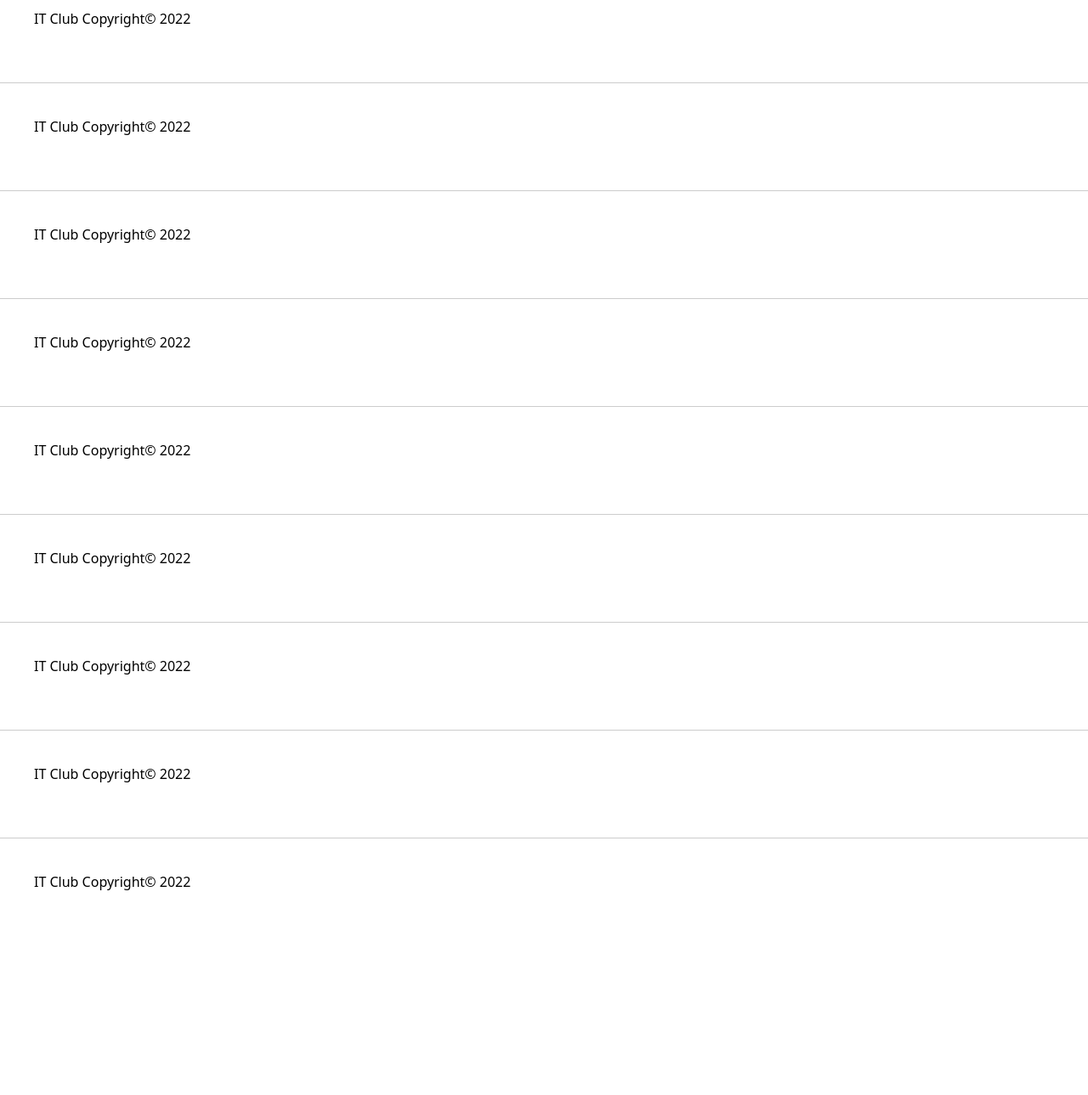
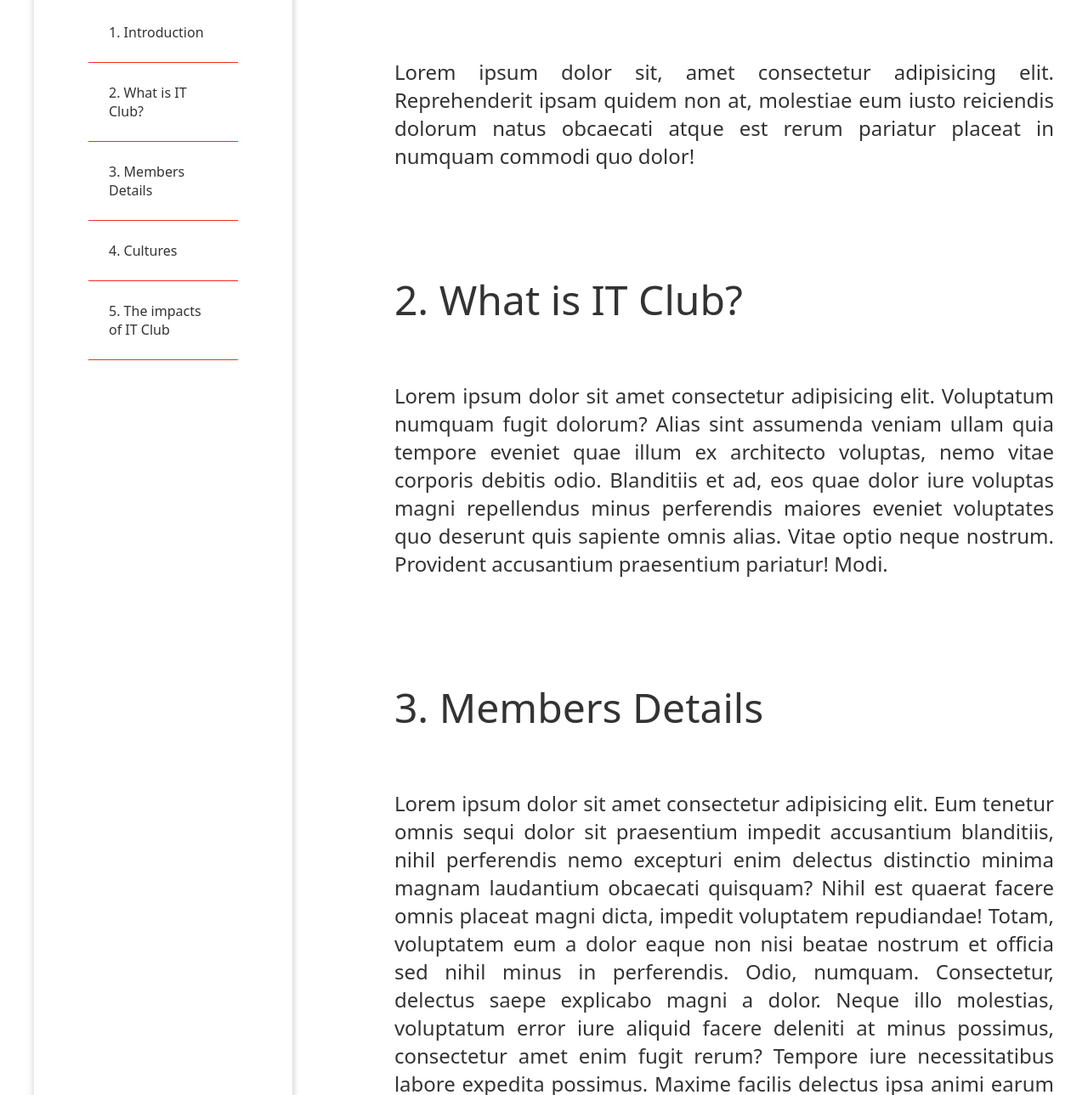
Before and after one commit to datnt19213/WebDesignClb, a plain HTML site: page clb_web-design/index.html in a window 1280 px wide. Shown: the part 986-2275 px from the top of the page at 85% size. Before the commit the page ends 2075 px from the top, so only its background shows below. Drawn offline with nearby package versions, Linux system fonts and the light colour scheme.

Commit message:
Completed index && home

```diff
--- /dev/null
+++ b/clb_web-design/css/homeStyle.css
@@ -0,0 +1,85 @@
+* {
+  padding: 0;
+  margin: 0;
+  box-sizing: border-box;
+  font-family: system-ui, -apple-system, BlinkMacSystemFont, "Segoe UI", Roboto,
+    Oxygen, Ubuntu, Cantarell, "Open Sans", "Helvetica Neue", sans-serif;
+}
+
+html {
+  font-size: 100%;
+}
+
+:root {
+  --txt-color: #fff;
+  --txt-color2: #333;
+  --border: #fff;
+  --border-2: #fd2b1d;
+  --shadow: rgba(230, 230, 230, 0.6);
+  --btn: #090;
+  --border-3: #ccc;
+  --transparent: rgba(30, 30, 30, 0.13);
+}
+
+body {
+  min-width: 1000px;
+}
+
+.home {
+  display: flex;
+  margin: 0vh 5vh;
+  gap: 15vh;
+}
+.col-1 {
+  margin-top: 15vh;
+  width: 50vh;
+  box-shadow: 0px 0px 8px 0.5px var(--border-3);
+  padding: 8vh;
+}
+
+.info-tb-content {
+  padding: 3vh;
+  color: var(--txt-color2);
+  border-bottom: 1px solid var(--border-2);
+}
+
+.info-tb-content:hover {
+  border-color: var(--btn);
+  transition: 0.3s;
+  cursor: pointer;
+  color: var(--btn);
+}
+
+.col-2 {
+  width: 150vh;
+  text-align: justify;
+  color: var(--txt-color2);
+}
+
+.infor-session {
+  margin-top: 15vh;
+}
+
+.info-content-title {
+  font-size: 3em;
+  margin-bottom: 8vh;
+}
+
+.info-content {
+  font-size: 1.5em;
+}
+
+@media screen and (max-width: 1100px) {
+  .home {
+    display: block;
+    justify-content: center;
+  }
+
+  .col-1 {
+    width: 50vh;
+  }
+
+  .col-2 {
+    width: 100%;
+  }
+}
--- a/clb_web-design/css/style.css
+++ b/clb_web-design/css/style.css
@@ -116,16 +116,16 @@ body {
   position: relative;
 }
 
+.menu-item-txt {
+  padding: 5vh;
+  font-size: 1.3em;
+  color: var(--txt-color);
+}
+
 .menu-item:hover > .menu-item-txt {
   border-bottom: 3px solid var(--border-2);
   color: var(--border-2);
   transition: 0.3s;
-}
-
-.menu-item-txt {
-  padding: 5vh;
-  font-size: 1.3em;
-  color: var(--txt-color);
 }
 
 .image-show-out {
--- a/clb_web-design/index.html
+++ b/clb_web-design/index.html
@@ -18,6 +18,7 @@
       crossorigin="anonymous"
     ></script>
     <link rel="stylesheet" href="./css/style.css" />
+    <link rel="stylesheet" href="./css/homeStyle.css" />
     <script src="./js/js.js"></script>
   </head>
   <body>
@@ -81,7 +82,102 @@
         </div>
       </div>
 
-      <div class="home"></div>
+      <div class="home">
+        <div class="col-1">
+          <p class="info-tb-content">1. Introduction</p>
+          <p class="info-tb-content">2. What is IT Club?</p>
+          <p class="info-tb-content">3. Members Details</p>
+          <p class="info-tb-content">4. Cultures</p>
+          <p class="info-tb-content">5. The impacts of IT Club</p>
+        </div>
+        <div class="col-2">
+          <div class="infor-session">
+            <p class="info-content-title">1. Introduction</p>
+            <p class="info-content">
+              Lorem ipsum dolor sit, amet consectetur adipisicing elit.
+              Reprehenderit ipsam quidem non at, molestiae eum iusto reiciendis
+              dolorum natus obcaecati atque est rerum pariatur placeat in
+              numquam commodi quo dolor!
+            </p>
+          </div>
+          <div class="infor-session">
+            <p class="info-content-title">2. What is IT Club?</p>
+            <p class="info-content">
+              Lorem ipsum dolor sit amet consectetur adipisicing elit.
+              Voluptatum numquam fugit dolorum? Alias sint assumenda veniam
+              ullam quia tempore eveniet quae illum ex architecto voluptas, nemo
+              vitae corporis debitis odio. Blanditiis et ad, eos quae dolor iure
+              voluptas magni repellendus minus perferendis maiores eveniet
+              voluptates quo deserunt quis sapiente omnis alias. Vitae optio
+              neque nostrum. Provident accusantium praesentium pariatur! Modi.
+            </p>
+          </div>
+          <div class="infor-session">
+            <p class="info-content-title">3. Members Details</p>
+            <p class="info-content">
+              Lorem ipsum dolor sit amet consectetur adipisicing elit. Eum
+              tenetur omnis sequi dolor sit praesentium impedit accusantium
+              blanditiis, nihil perferendis nemo excepturi enim delectus
+              distinctio minima magnam laudantium obcaecati quisquam? Nihil est
+              quaerat facere omnis placeat magni dicta, impedit voluptatem
+              repudiandae! Totam, voluptatem eum a dolor eaque non nisi beatae
+              nostrum et officia sed nihil minus in perferendis. Odio, numquam.
+              Consectetur, delectus saepe explicabo magni a dolor. Neque illo
+              molestias, voluptatum error iure aliquid facere deleniti at minus
+              possimus, consectetur amet enim fugit rerum? Tempore iure
+              necessitatibus labore expedita possimus. Maxime facilis delectus
+              ipsa animi earum rem, aut suscipit incidunt adipisci omnis aperiam
+              error temporibus, dignissimos sed perferendis dolorem itaque
+              ratione porro voluptatibus quasi ipsam quis pariatur ex? Velit,
+              maxime! Et, doloremque. Quo architecto iure nam ipsum dolorum,
+              porro vel illo voluptatem molestias? Voluptates sit sint eveniet
+              ut molestias unde sequi minus dolores laboriosam, dignissimos,
+              odit error fugit vitae deleniti.
+            </p>
+          </div>
+          <div class="infor-session">
+            <p class="info-content-title">4. Cultures</p>
+            <p class="info-content">
+              Lorem ipsum dolor sit amet consectetur adipisicing elit. Iste,
+              inventore non! Deserunt minima distinctio totam dolor consequuntur
+              ducimus exercitationem, culpa deleniti porro, aut itaque alias
+              quod cumque libero maiores reiciendis? Deserunt optio itaque iste
+              natus quos obcaecati id, voluptas, ipsum laborum aspernatur quae
+              cupiditate error aut ipsa quod animi ullam porro cum consequuntur,
+              repudiandae modi nemo accusantium! Quis, modi tempora! Soluta modi
+              ratione ipsum dolores fugit veniam natus voluptatem deleniti
+              voluptatum beatae? Voluptatibus cupiditate ipsam eligendi
+              doloribus? Sunt debitis pariatur quia vitae rem? Quod laborum
+              cupiditate cumque dolores eveniet. Quos. Qui ducimus, nihil
+              exercitationem pariatur voluptatum voluptatibus voluptas,
+              architecto cum nobis rerum nemo veritatis obcaecati, laudantium
+              quae quibusdam alias repudiandae? Aspernatur sint illo et quaerat
+              repellat totam sit? Neque, provident. Possimus nam consectetur ex
+              minima nulla similique eaque id totam, facilis quaerat quis
+              consequatur eos sunt rerum inventore magni. Distinctio delectus
+              quibusdam blanditiis, corporis reiciendis eaque odit architecto
+              similique mollitia?
+            </p>
+          </div>
+          <div class="infor-session">
+            <p class="info-content-title">5. The impacts of IT Club</p>
+            <p class="info-content">
+              Lorem ipsum dolor sit amet consectetur adipisicing elit. Quo non
+              ducimus minus minima, nisi repellendus. Facere vel consequatur
+              eaque assumenda consectetur laboriosam quaerat, maiores,
+              reiciendis libero quis non, atque doloremque? Itaque placeat
+              laudantium distinctio omnis doloremque ullam rerum modi
+              consequatur aliquam numquam facilis quae fugiat porro assumenda
+              quam debitis voluptate quos tempora sit, perspiciatis labore
+              possimus consequuntur sunt? Itaque, laudantium? Quaerat, deserunt
+              facilis. Natus magnam ut omnis laborum non dolor corporis ab,
+              assumenda ea! Quisquam eaque in commodi eum est qui deserunt,
+              mollitia cupiditate reprehenderit ducimus. Laborum tempore ab
+              suscipit?
+            </p>
+          </div>
+        </div>
+      </div>
 
       <div class="leader"></div>
 
@@ -92,33 +188,6 @@
       <div class="block-footer">
         <p class="footer-copy">IT Club Copyright&copy; 2022</p>
       </div>
-      <div class="block-footer">
-        <p class="footer-copy">IT Club Copyright&copy; 2022</p>
-      </div>
-      <div class="block-footer">
-        <p class="footer-copy">IT Club Copyright&copy; 2022</p>
-      </div>
-      <div class="block-footer">
-        <p class="footer-copy">IT Club Copyright&copy; 2022</p>
-      </div>
-      <div class="block-footer">
-        <p class="footer-copy">IT Club Copyright&copy; 2022</p>
-      </div>
-      <div class="block-footer">
-        <p class="footer-copy">IT Club Copyright&copy; 2022</p>
-      </div>
-      <div class="block-footer">
-        <p class="footer-copy">IT Club Copyright&copy; 2022</p>
-      </div>
-      <div class="block-footer">
-        <p class="footer-copy">IT Club Copyright&copy; 2022</p>
-      </div>
-      <div class="block-footer">
-        <p class="footer-copy">IT Club Copyright&copy; 2022</p>
-      </div>
-      <div class="block-footer">
-        <p class="footer-copy">IT Club Copyright&copy; 2022</p>
-      </div>
     </div>
   </body>
 </html>
```
